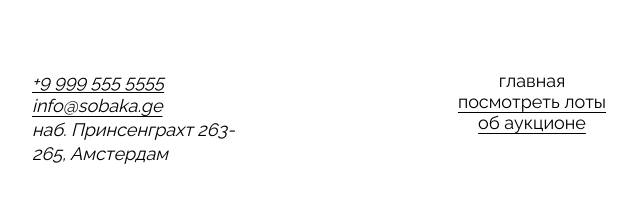
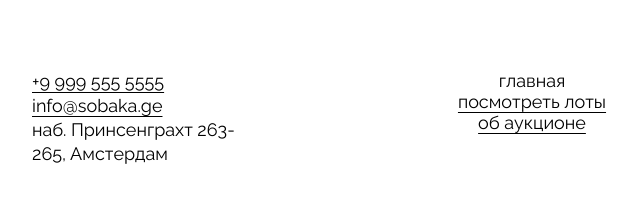
Before and after one commit to Bboyyudjin/ono-tebe-nado, a plain HTML site: page index.html in a window 1280 px wide. Shown: the part 2772-2974 px from the top of the page, 108-748 px from the left. Drawn offline with Linux system fonts and the light colour scheme.

Commit message:
Автотест готово

```diff
--- a/index.html
+++ b/index.html
@@ -25,16 +25,13 @@
         </ul>
       </nav>
       <div class="header__logo">
-        <a href="#0"
-          ><img
-            class="header__logo-image"
-            src="./images/logo-black.svg"
-            alt="Логотип сайта"
-        /></a>
+        <a href="#0">
+          <img class="header__logo-image" src="./images/logo-black.svg" alt="Логотип сайта"/>
+        </a>
       </div>
       <address class="header_contacts-list">
           <a class="header_contacts" href="tel:+99995555555">+9 999 555 55 55</a>
-          <a class="header_contacts" href="info@sobaka.ge">info@sobaka.ge</a>
+          <a class="header_contacts" href="mailto:info@sobaka.ge">info@sobaka.ge</a>
           <span>наб. Принсенграхт 263-265, Амстердам</span>
       </address>
     </header>
@@ -135,8 +132,8 @@
     </main>
     <footer class="footer">
       <address class="footer_contacts">
-        <a href="#tel:+99995555555">+9 999 555 5555</a>
-        <a href="#info@sobaka.ge">info@sobaka.ge</a>
+        <a href="tel:+99995555555">+9 999 555 5555</a>
+        <a href="mailto:info@sobaka.ge">info@sobaka.ge</a>
         <span>наб. Принсенграхт 263-265, Амстердам</span>
       </address>
       <div class="footer_menu">
--- a/styles/style.css
+++ b/styles/style.css
@@ -315,6 +315,7 @@
   font-weight: 400;
   line-height: 24px;
   text-underline-offset: 4px;
+  font-style: normal;
 }
 
 .footer__link {
```
